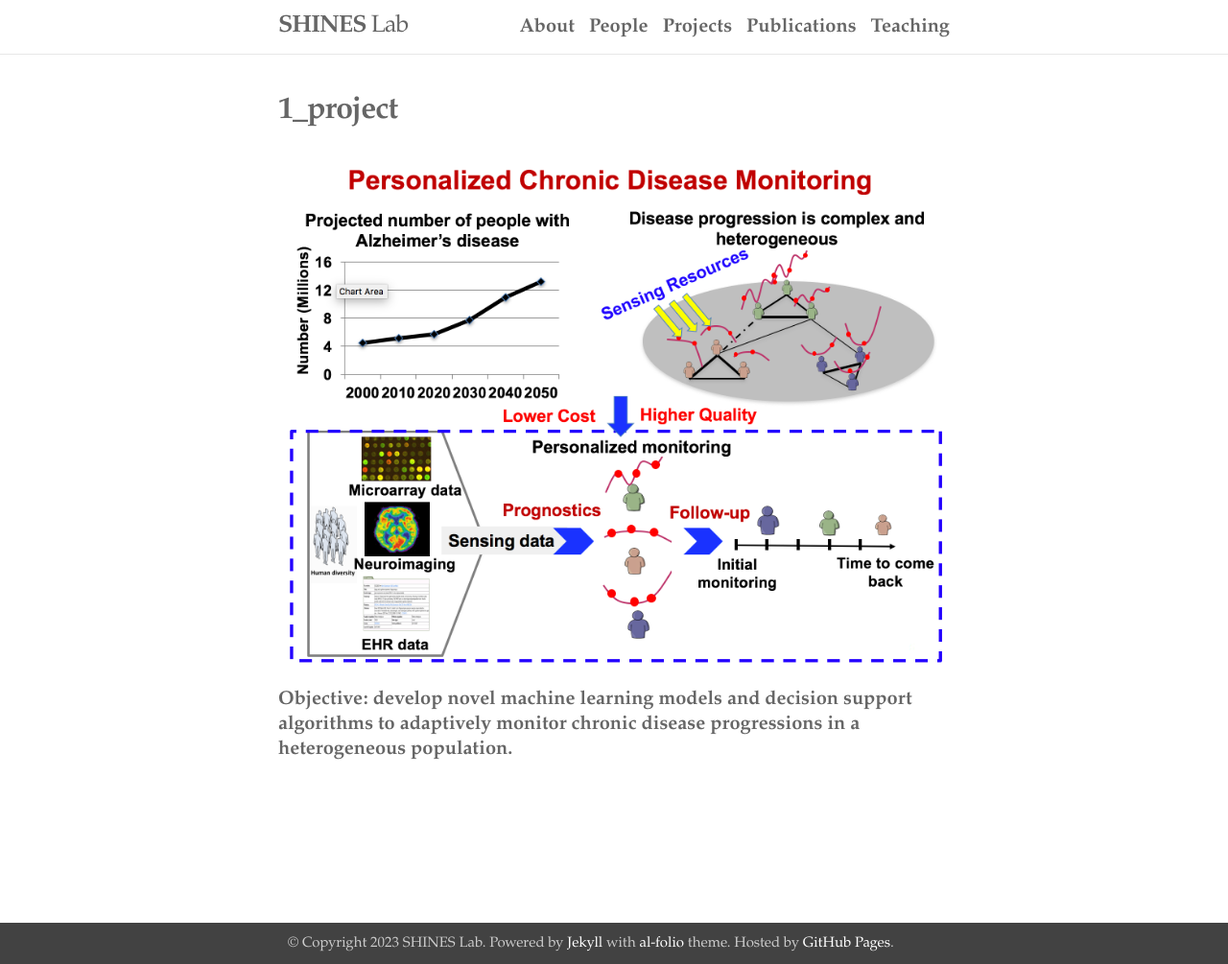
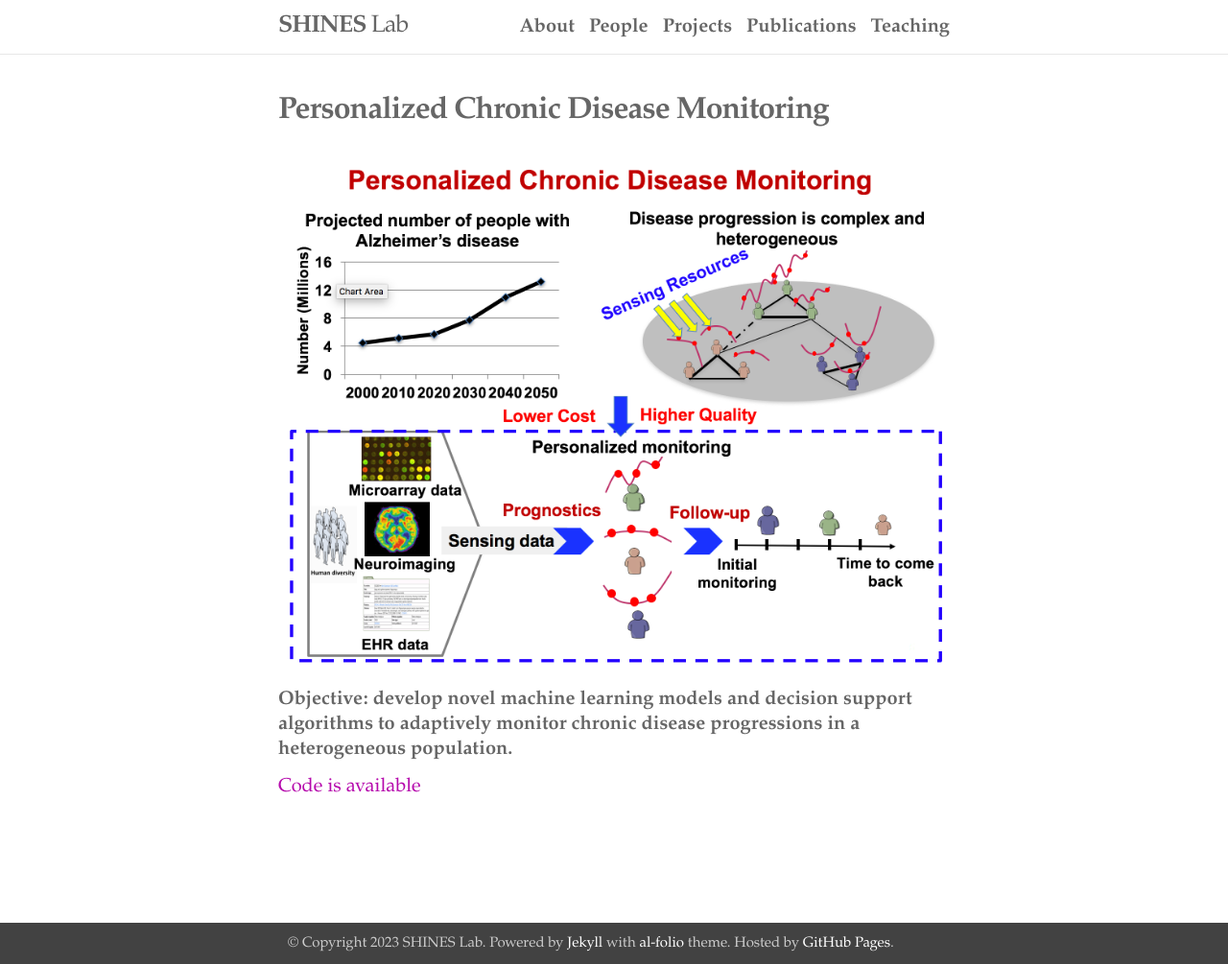
Before and after one commit to shines-lab/shines-lab.github.io, a Jekyll site: the page built from _projects/1_project.markdown, in a window 1280 px wide and 1005 px high. Shown: the whole window at 96% size. Built offline with Jekyll 4.4.1, drawn with Linux system fonts in a browser that asks for light colours; part of the change alters nothing that is shown.

Commit message:
Update 1_project.markdown

```diff
--- a/_projects/1_project.markdown
+++ b/_projects/1_project.markdown
@@ -1,6 +1,6 @@
 ---
 layout: page
-<a href="http://www.ie.uh.edu/faculty/lin"> title: Personalized Chronic Disease Monitoring <\a>
+title: Personalized Chronic Disease Monitoring
 description:
 img: assets/img/P1.png
 ---
@@ -8,4 +8,6 @@ img: assets/img/P1.png
 
 #### **Objective: develop novel machine learning models and decision support algorithms to adaptively monitor chronic disease progressions in a heterogeneous population.**
 
+<a href="http://www.ie.uh.edu/faculty/lin"> Code is available
+
 <br>
```
